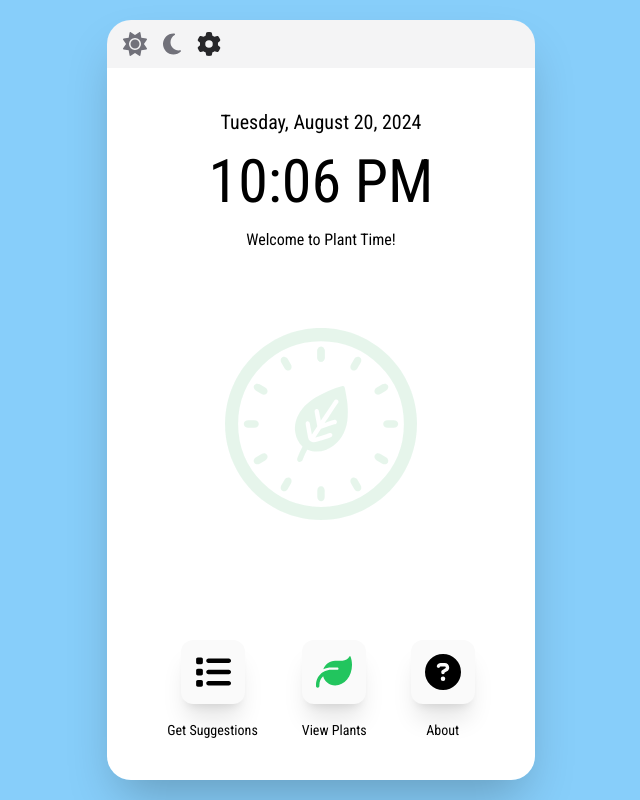
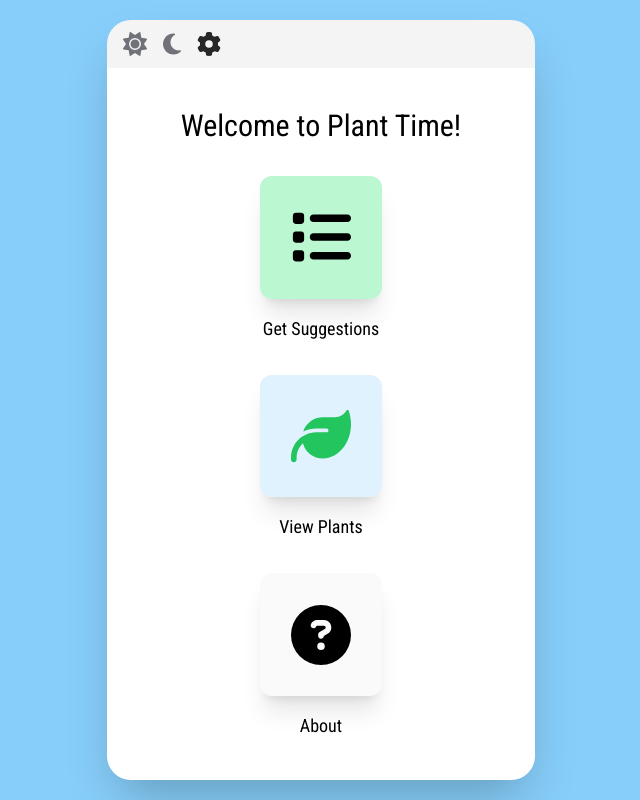
Before and after one commit to jkr-team/plant-time-web, a Next.js app: page / in a window 1280 px wide. Shown: the whole page, without its empty margins (319-959 px from the left). Built offline with nearby package versions, Linux system fonts and the light colour scheme.

Commit message:
update home page

```diff
--- a/src/components/Apps.tsx
+++ b/src/components/Apps.tsx
@@ -17,22 +17,22 @@ export interface AppsProps {
 
 export const AppIcon = ({ data }: AppIconProps) => {
   return (
-    <div className='flex flex-col items-center gap-4'>
+    <div className='flex flex-col items-center gap-4 flex-1'>
       <Link
         href={data.url}
-        className='flex aspect-square w-16 items-center justify-center overflow-hidden rounded-xl bg-zinc-50 shadow-xl transition-[transform,box-shadow] hover:scale-105 hover:shadow-2xl dark:bg-zinc-800'
+        className='flex aspect-square h-full items-center justify-center overflow-hidden rounded-xl bg-zinc-50 shadow-xl transition-[transform,box-shadow] hover:scale-105 hover:shadow-2xl dark:bg-zinc-800'
       >
         {data.icon}
       </Link>
 
-      <span className='text-center text-sm'>{data.title}</span>
+      <span className='text-center text-lg'>{data.title}</span>
     </div>
   );
 };
 
 export const Apps = ({ data }: AppsProps) => {
   return (
-    <div className='flex w-full flex-wrap justify-evenly'>
+    <div className='flex flex-col gap-8 w-full h-full flex-wrap justify-evenly'>
       {data.map((app) => (
         <AppIcon data={app} key={app.url} />
       ))}
--- a/src/pages/index.tsx
+++ b/src/pages/index.tsx
@@ -19,25 +19,17 @@ export default function HomePage() {
 
   return (
     <Layout>
-      <div className='relative flex w-full flex-1 flex-col items-center gap-4 px-4 py-10'>
-        <LogoBackground />
+      <div className='relative flex w-full flex-1 flex-col items-center gap-8 px-4 py-10'>
+        <h1 className="text-3xl">Welcome to Plant Time!</h1>
 
-        <span className='text-xl'>{date}</span>
-
-        <span className='text-6xl' suppressHydrationWarning={true}>
-          {time.toLocaleTimeString(undefined, { hour: 'numeric', minute: '2-digit' })}
-        </span>
-
-        <span>Welcome to Plant Time!</span>
-
-        <div className='mt-auto w-full'>
+        <div className='flex-1 w-full max-h-[600px] my-auto z-20'>
           <Apps
             data={[
               {
                 title: 'Get Suggestions',
                 url: '/suggestions',
                 icon: (
-                  <div className='flex h-full w-full items-center justify-center text-4xl'>
+                  <div className='flex h-full w-full items-center justify-center text-6xl bg-green-200 dark:bg-green-950 dark:text-green-500'>
                     <FontAwesomeIcon icon={faList} />
                   </div>
                 ),
@@ -46,7 +38,7 @@ export default function HomePage() {
                 title: 'View Plants',
                 url: '/plants',
                 icon: (
-                  <div className='flex h-full w-full items-center justify-center text-4xl text-green-500'>
+                  <div className='flex h-full w-full items-center justify-center text-6xl text-green-500 bg-sky-100 dark:bg-sky-950'>
                     <FontAwesomeIcon icon={faLeaf} />
                   </div>
                 ),
@@ -55,7 +47,7 @@ export default function HomePage() {
                 title: 'About',
                 url: '/about',
                 icon: (
-                  <div className='flex h-full w-full items-center justify-center text-4xl'>
+                  <div className='flex h-full w-full items-center justify-center text-6xl'>
                     <FontAwesomeIcon icon={faCircleQuestion} />
                   </div>
                 ),
```
